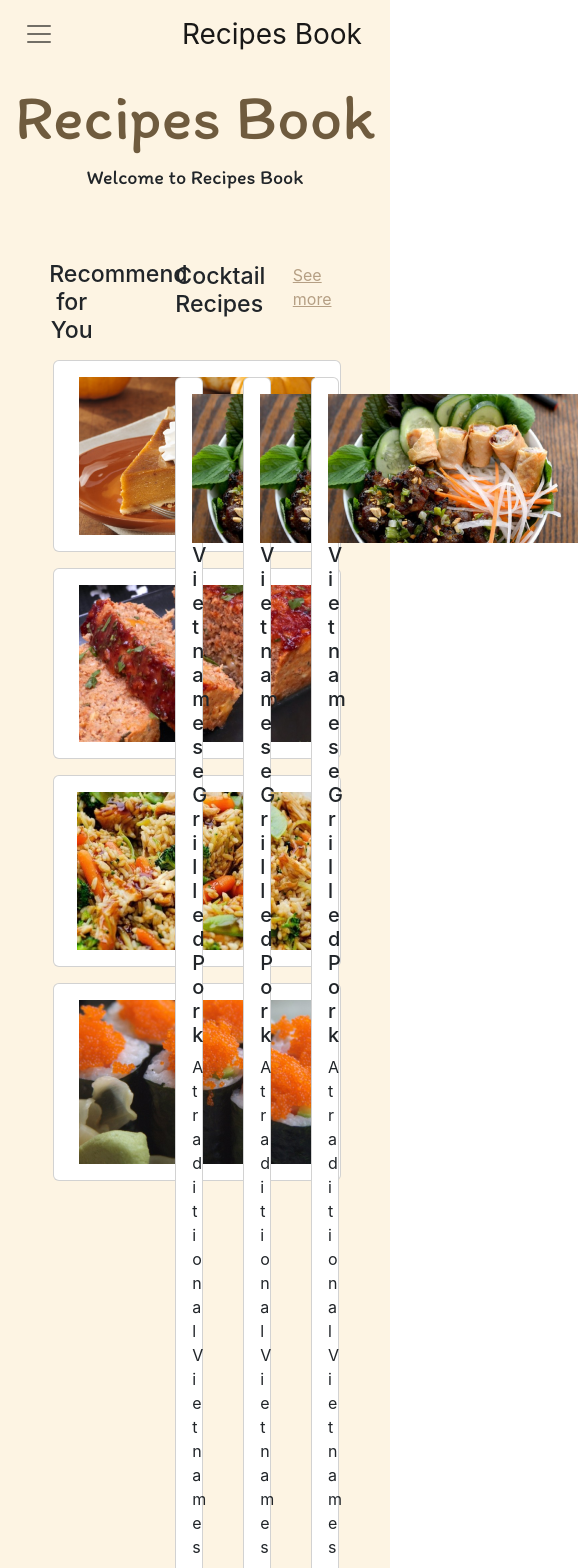
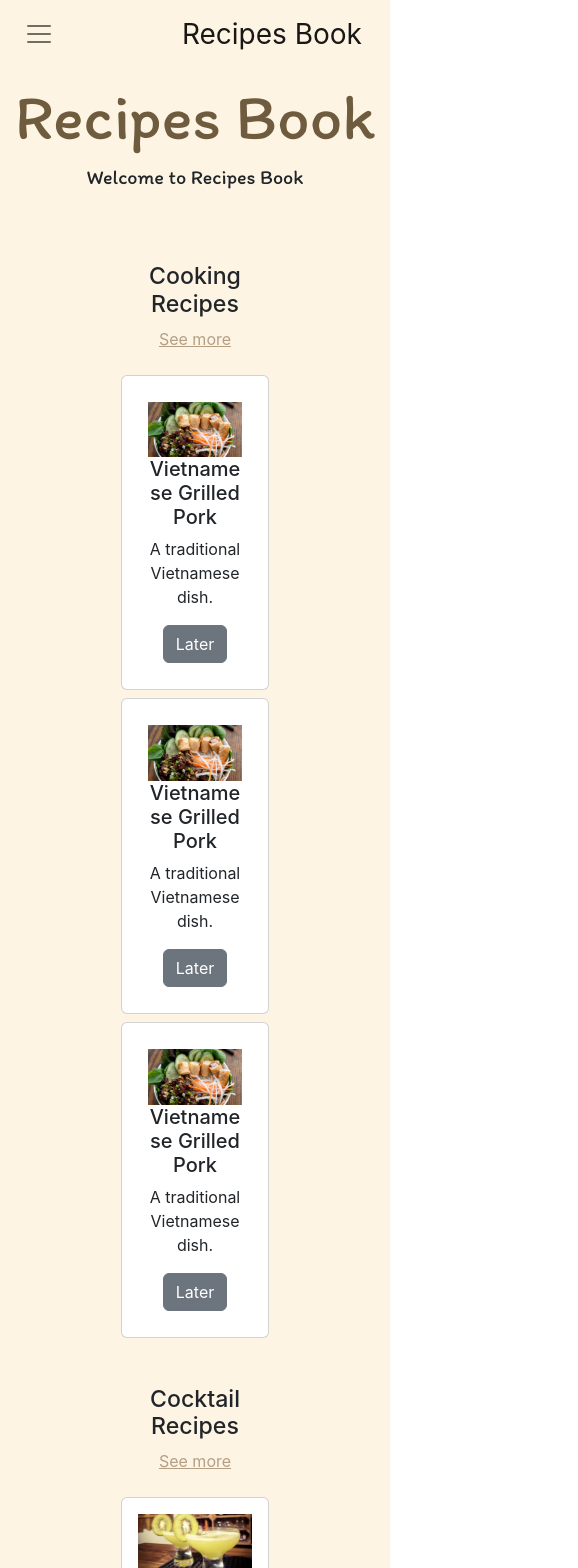
Before and after one commit to AkimuraNg/Recipes-Book, a React (Create React App) app in the folder recipebook/: page / in a window 390 px wide. Shown: the top 1568 px of the page, 578 px wide, since content can reach past the window. Built offline with nearby package versions, Linux system fonts and the light colour scheme.

Commit message:
Fix website mobile nad tablet responsives

```diff
--- a/recipebook/src/App.css
+++ b/recipebook/src/App.css
@@ -2,11 +2,13 @@
   text-align: center;
   background: #FDF4E3;
 }
-.footer{
+
+.footer {
   margin-top: 44px;
   padding: 40px;
   background-color: black;
 }
+
 * {
   -ms-overflow-style: none;
 }
@@ -16,67 +18,189 @@
 }
 
 /*Home css*/
-.description{
+.description {
   margin-top: 10px;
 }
-.description > h1{
+
+.description>h1 {
   font-family: 'Itim', cursive;
   font-size: 64px;
   line-height: 77px;
   color: #6F5B3E;
 }
-.description > p{
+
+.description>p {
   font-family: 'Itim', cursive;
   font-size: 20px;
   line-height: 28px;
 }
-.view{
+
+.view {
   margin-top: 28px;
 }
-.recommend{
-  /* background: #FFFFFF; */
-  /* border: 1px solid #6F5B3E; */
+
+.image{
+  width: 100%;
+}
+
+.recommend {
   box-sizing: border-box;
   padding: 10px;
   margin: 20px 20px;
 }
-.cooking{
-  /* background: #FFFFFF; */
-  /* border: 1px solid #6F5B3E; */
-  text-align: left;
-  margin: 44px 0px;
+
+.cooking {
+  margin: 44px 28px;
 }
-.cocktail{
-  /* background: #FFFFFF; */
-  /* border: 1px solid #6F5B3E; */
-  text-align: left;
-  margin: 44px 0px
+
+.cocktail {
+  margin: 44px 28px
 }
-.titles{
+
+.titles {
   display: flex;
   justify-content: space-between;
   margin: 20px 20px;
 }
-.items{
+
+.items {
   display: flex;
   flex-wrap: nowrap;
   justify-content: center;
 }
-.card{
+
+.card {
   text-align: center;
-  width: 18rem;
-  margin: 30px 20px;
-}
-.recommend .card{
-  text-align: center;
-  width: 18rem;
-  margin: 16px 4px;
+  width: 20rem;
+  margin: 30px 8px;
 }
 
-.list .card-body{
+.recommend .card {
+  width: 100%;
+  /* margin: 16px 24px; */
+}
+
+.list .card-body {
   padding: 16px 0px;
 }
 
-/* @media screen {
+.headerImage{
+  width: 100%;
+}
 
+@media only screen and (max-width: 600px) {
+
+  /* Home Page */
+  .recommend {
+    display: none;
+  }
+
+  .image {
+    width: 100%;
+  }
+
+  .cooking .titles {
+    margin: 20px -4px;
+    text-align: center;
+    flex-direction: column;
+  }
+
+  .cooking .items {
+    display: flex;
+    flex-direction: column;
+  }
+
+  .cooking .card {
+    width: 100%;
+    margin: 4px 0px;
+  }
+
+  .cocktail .titles {
+    margin: 20px -4px;
+    text-align: center;
+    flex-direction: column;
+  }
+
+  .cocktail .items {
+    display: flex;
+    flex-direction: column;
+  }
+
+  .cocktail .card {
+    width: 100%;
+    margin: 4px 0px;
+  }
+
+  /* Items List */
+
+  .card {
+    margin: 12px 20px;
+  }
+
+  /*Recipe view*/
+  .headerImage {
+    width: 100%;
+  }
+}
+
+@media only screen and (max-width: 768px) {
+
+  /* Home Page */
+  .recommend {
+    display: none;
+  }
+  .image {
+    width: 100%;
+  }
+
+  .cooking .titles {
+    margin: 20px -4px;
+    text-align: center;
+    flex-direction: column;
+  }
+
+  .cooking .items {
+    display: flex;
+    flex-direction: column;
+  }
+
+  .cooking .card {
+    width: 100%;
+    margin: 4px 0px;
+    padding: 10px 10px;
+  }
+
+  .cocktail .titles {
+    margin: 20px -4px;
+    text-align: center;
+    flex-direction: column;
+  }
+
+  .cocktail .items {
+    display: flex;
+    flex-direction: column;
+  }
+
+  .cocktail .card {
+    width: 100%;
+    margin: 4px 0px;
+  }
+
+  /*Recipe view*/
+  .headerImage {
+    width: 100%;
+  }
+}
+
+/* @media only screen and (max-width: 1024px){
+  .image {
+    width: 100%;
+  }
+  .cooking{
+    margin-left: 40px;
+  }
+
+  .cocktail{
+    margin-left: 40px;
+  }
 } */
--- a/recipebook/src/components/Home.js
+++ b/recipebook/src/components/Home.js
@@ -32,7 +32,7 @@ const Home = () => {
                                     return (
                                         <div className="card">
                                             <div className='card-body' key={post.id}>
-                                                <img src={post.image} alt="recipe" />
+                                                <img src={post.image} alt="recipe" className="image"/>
                                             </div>
                                         </div>
                                     )
@@ -43,7 +43,7 @@ const Home = () => {
                                 {/*Cooking home view*/}
                                 <section className="cooking" >
                                     <div className='titles'>
-                                        <h3>Cocktail Recipes</h3>
+                                        <h3>Cooking Recipes</h3>
                                         <Link style={{ cursor: "pointer", textDecoration: "underline", color: "#B59F84" }} to="/cooking">See more</Link>
                                     </div>
                                     <div className="items">
@@ -51,7 +51,7 @@ const Home = () => {
                                             return (
                                                 <div className="card">
                                                     <div className='card-body' key={post.id}>
-                                                        <img src={post.image} alt="recipe" />
+                                                        <img src={post.image} alt="recipe" className="image"/>
                                                         <h5 className="card-title">{post.title}</h5>
                                                         <p className='card-text'>{post.desc}</p>
                                                         <Link href="#" className="btn btn-secondary" to="/recipe">{post.links}</Link>
@@ -73,7 +73,7 @@ const Home = () => {
                                             return (
                                                 <div className="card">
                                                     <div className='card-body' key={post.id}>
-                                                        <img src={post.image} alt="recipe" />
+                                                        <img src={post.image} alt="recipe" className="image"/>
                                                         <h5 className="card-title">{post.title}</h5>
                                                         <p className='card-text'>{post.desc}</p>
                                                         <Link href="#" className="btn btn-secondary" to="/recipe">{post.links}</Link>
--- a/recipebook/src/components/recipe/recipe.js
+++ b/recipebook/src/components/recipe/recipe.js
@@ -10,16 +10,17 @@ const Recipe = () => {
             </header>
 
             <main className="wrapper">
-                <section className="headImage">
-                    <h1>Pumpkin Pie</h1>
-                    <img src={headImage} alt="header"/>
+                <section className="headImage" style={{marginTop: 32}}>
+                    <h1 style={{color: "#B59F84"}}>Pumpkin Pie</h1>
+                    <p style={{marginTop: 20}}>Description</p>
+                    <img src={headImage} alt="header" className="headerImage"/>
                 </section>
 
                 <section className="content" style={{ marginTop: 100 }}>
                     <div className="container-fluid">
                         <div className="row justify-content-evenly">
                             <div className="col-5">
-                                <h2>Ingredients</h2>
+                                <h2 style={{color: "#B59F84"}}>Ingredients</h2>
                                 <p>
                                     750g Pumpkin <br />
                                     350g Shortcrust Pastry<br />
@@ -35,7 +36,7 @@ const Recipe = () => {
                             </div>
 
                             <div className="col-5">
-                                <h2>How to Cook</h2>
+                                <h2 style={{color: "#B59F84"}}>How to Cook</h2>
                                 <p>In a separate bowl, combine the sugar, salt, nutmeg and half the cinnamon. <br/>
                                     Mix in the beaten eggs, melted butter and milk, then add to the pumpkin purée and stir to combine. <br/>
                                     Pour into the tart shell and cook for 10 mins, then reduce the temperature to 180C/160C fan/gas 4. <br/>
```
